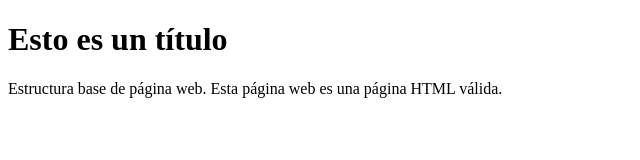
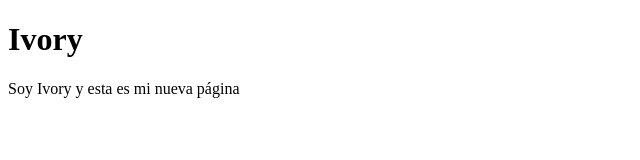
Before and after one commit to ivorycesuga/ivorycesuga, a plain HTML site: page index.html in a window 1280 px wide. Shown: the whole page, without its empty margins (0-640 px from the left). Drawn offline with Linux system fonts and the light colour scheme.

Commit message:
Update index.html

```diff
--- a/index.html
+++ b/index.html
@@ -2,12 +2,12 @@
 <html lang="es">
 <head>
   <meta charset="utf-8">
-  <title>INDEX</title>
+  <title>Painkiller</title>
   <link rel="icon" type="image/x-icon" href="/images/favicon.ico">
 </head>
 
 <body>
-  <h1>Esto es un título</h1>
-  <p>Estructura base de página web. Esta página web es una página HTML válida.</p>
+  <h1>Ivory</h1>
+  <p>Soy Ivory y esta es mi nueva página</p>
 </body>
 </html>
```
